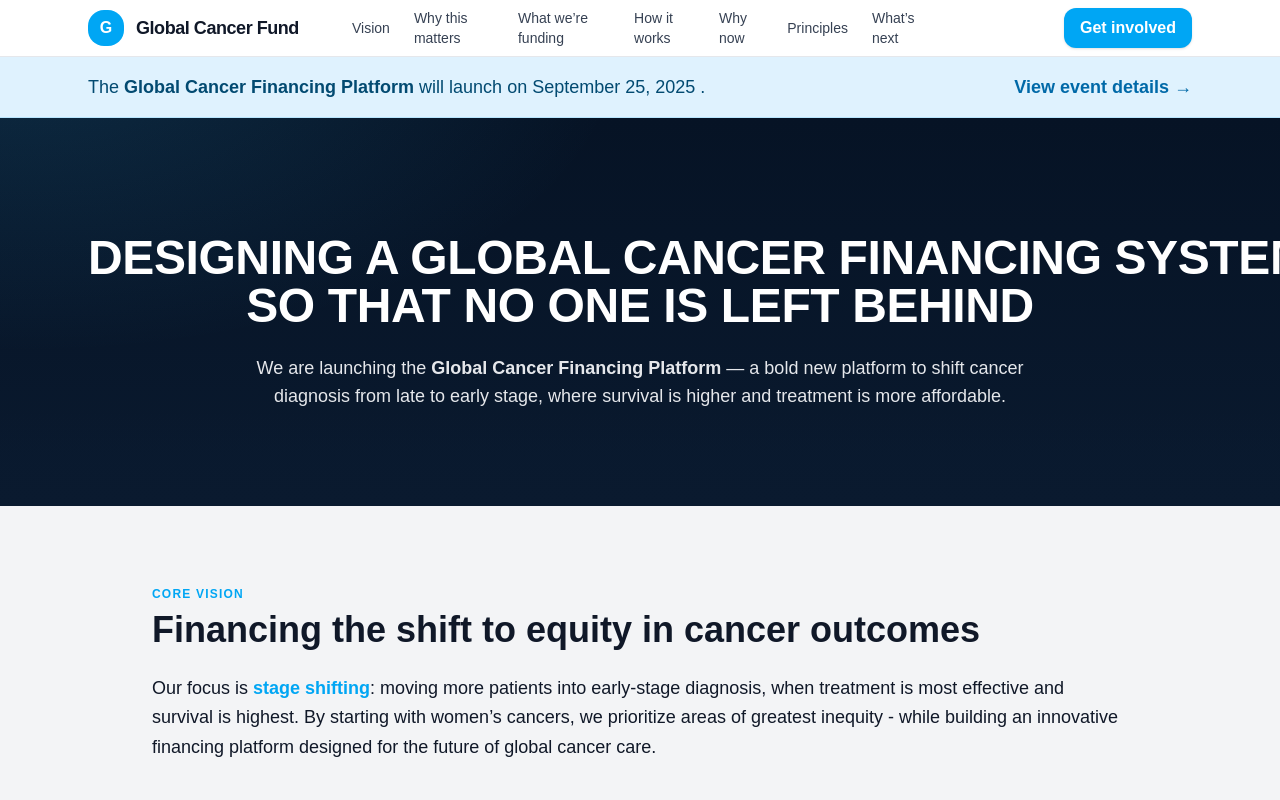
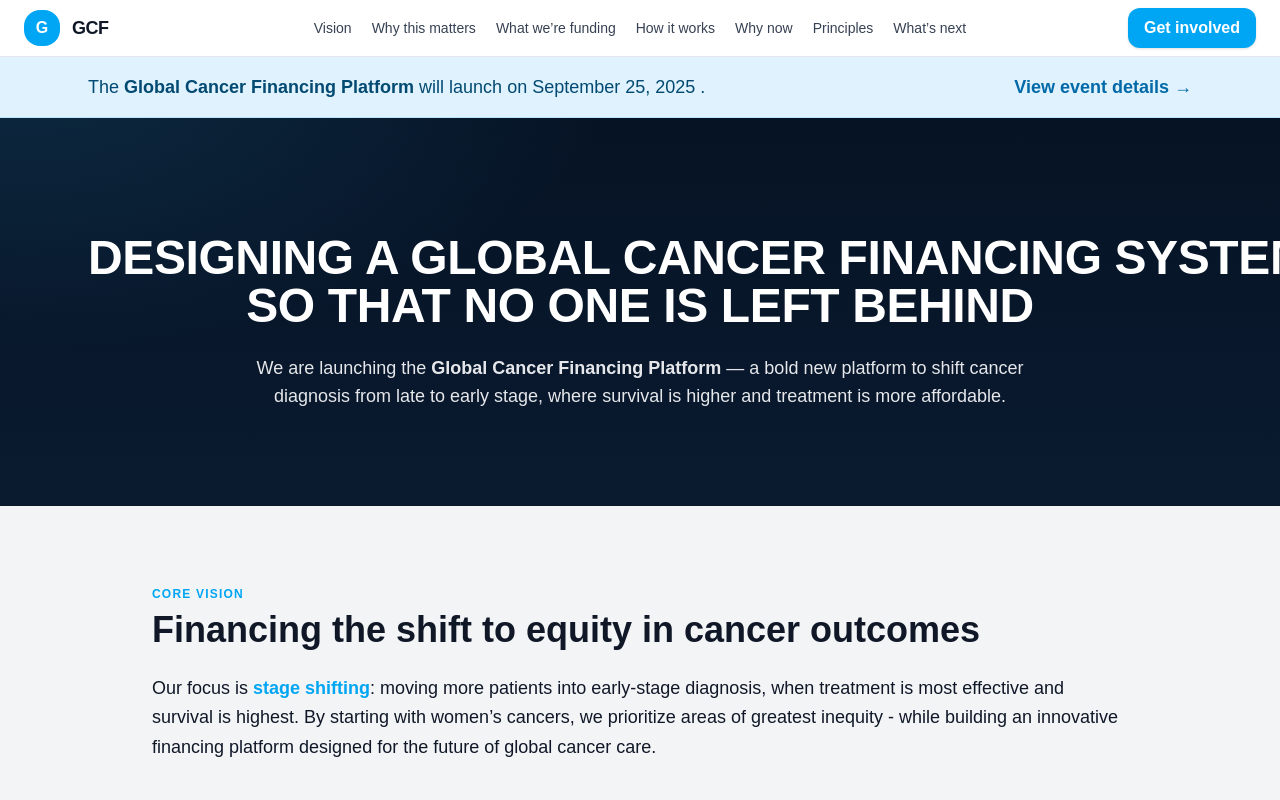
Before and after one commit to catgyoung/gfc-website, a Next.js app: page / in a window 1280 px wide. Shown: the top 800 px of the page. Built offline with nearby package versions, Linux system fonts and the light colour scheme.

Commit message:
Deploy: landing page updates

```diff
--- a/pages/index.tsx
+++ b/pages/index.tsx
@@ -50,24 +50,21 @@
   );
 }
 
-
-/* ============================== HEADER (centered nav) ============================== */
-
-/* ============================== HEADER (perfectly centered nav) ============================== */
+/* ============================== HEADER (centered, single-line nav) ============================== */
 
 function SiteHeader() {
   return (
     <header className="sticky top-0 z-50 w-full border-b border-gray-200 bg-white/90 backdrop-blur">
-      <div className="relative mx-auto max-w-6xl px-6">
-        {/* Row height fixed; items vertically centered */}
+      <div className="relative mx-auto max-w-7xl px-6">
+        {/* Fixed-height row keeps left/right aligned */}
         <div className="h-14 flex items-center justify-between">
-          {/* Left: logo */}
+          {/* Left: logo/name */}
           <a href="#home" className="inline-flex items-center gap-3">
             <span className="inline-flex h-9 w-9 items-center justify-center rounded-2xl bg-sky-500 text-white font-bold">
               G
             </span>
             <span className="text-lg font-semibold tracking-tight text-gray-900">
-              Global Cancer Fund
+              GCF
             </span>
           </a>
 
@@ -80,9 +77,9 @@
           </a>
         </div>
 
-        {/* Center: section links (absolutely centered, independent of left/right widths) */}
-        <nav className="pointer-events-none absolute left-1/2 top-1/2 hidden -translate-x-1/2 -translate-y-1/2 md:flex">
-          <div className="pointer-events-auto flex items-center gap-6">
+        {/* Center: nav — absolutely centered and prevented from wrapping */}
+        <nav className="pointer-events-none absolute left-1/2 top-1/2 hidden -translate-x-1/2 -translate-y-1/2 md:block">
+          <div className="pointer-events-auto flex items-center gap-5 whitespace-nowrap text-[14px]">
             <NavLink href="#solution" label="Vision" />
             <NavLink href="#problem" label="Why this matters" />
             <NavLink href="#innovation" label="What we’re funding" />
```
